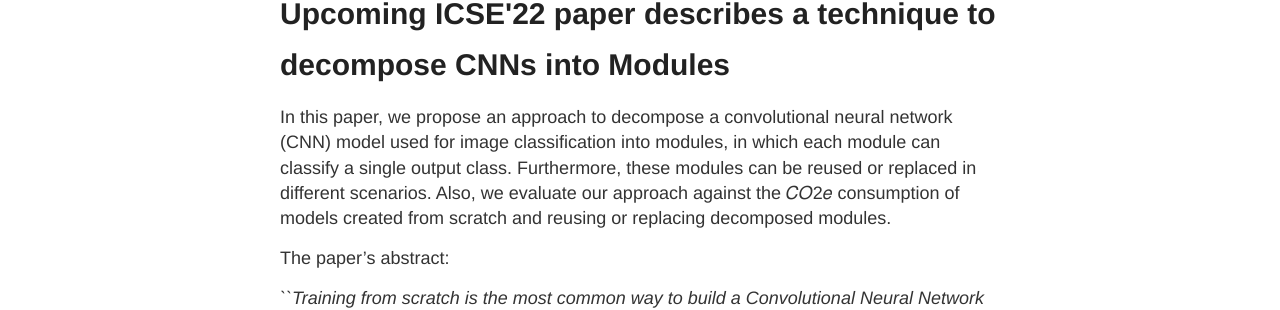
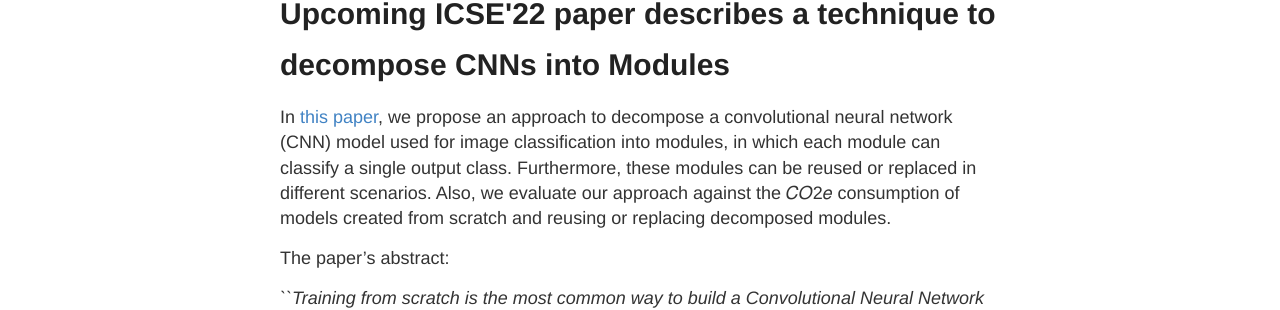
Before and after one commit to hridesh/hridesh.github.io, a Jekyll site: the page built from _posts/2021-12-10-pan-icse.md, in a window 1280 px wide. Shown: the part 221-531 px from the top of the page. Built offline with Jekyll 4.4.1, drawn with Linux system fonts in a browser that asks for light colours; our own code applies the rules of GitHub Pages for plain Markdown files; part of the change alters nothing that is shown.

```diff
--- a/_posts/2021-12-10-pan-icse.md
+++ b/_posts/2021-12-10-pan-icse.md
@@ -6,7 +6,7 @@ links:
 
 
 
-In this paper, we propose an approach to decompose a convolutional neural network (CNN) model used for image classification into modules, in which each
+In [this paper](https://lab-design.github.io/papers/ICSE-22b/), we propose an approach to decompose a convolutional neural network (CNN) model used for image classification into modules, in which each
 module can classify a single output class. Furthermore, these modules can be reused or replaced in different scenarios. Also, we evaluate our approach against the 𝐶𝑂2𝑒 consumption of models created from scratch and reusing or replacing
 decomposed modules.
 
```
